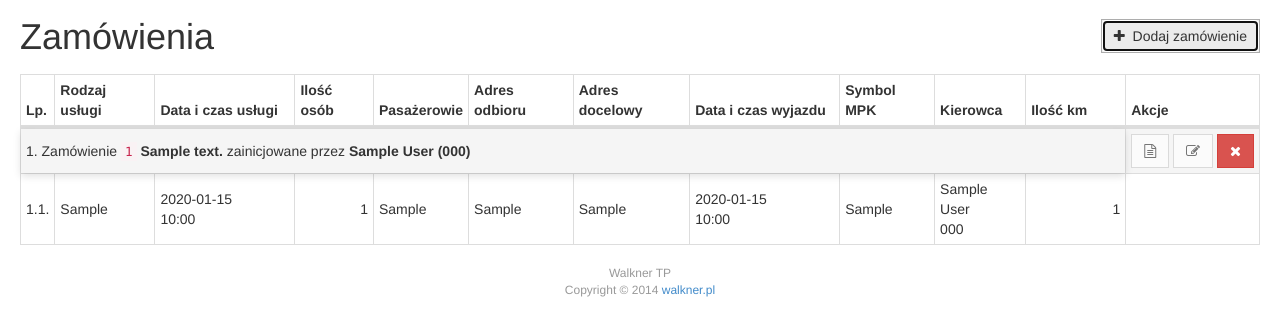
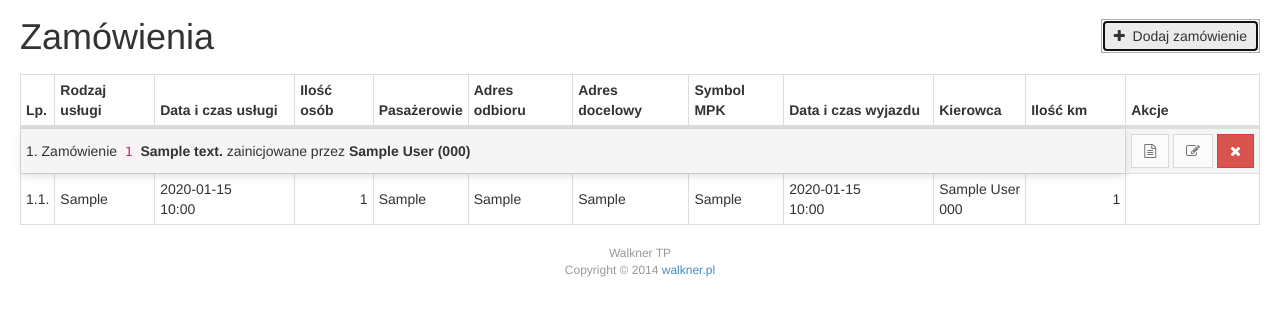
Before and after one commit to morkai/walkner-tp, a PHP site: page /orders in a window 1280 px wide. Shown: the part 51-387 px from the top of the page. Run offline with PHP 8.4, Linux system fonts and the light colour scheme; the visitor is signed in with stand-in values (Sample User, id 1); tables that the repository leaves empty hold one stand-in row (values such as "Sample post"); some libraries are stand-ins or nearby versions.

Commit message:
orders: switched the `symbol` column with the `whenFrom` column.

```diff
--- a/orders/index.php
+++ b/orders/index.php
@@ -206,8 +206,8 @@ td.is-editable:hover {
       <th>Pasażerowie
       <th>Adres odbioru
       <th>Adres docelowy
+      <th>Symbol MPK
       <th>Data i czas wyjazdu
-      <th>Symbol MPK
       <th>Kierowca
       <th>Ilość km
       <th class="actions">Akcje
@@ -243,13 +243,13 @@ td.is-editable:hover {
         <span class="passengers-all"><?= $item->allPassengers ?></span>
       <td class="pre"><?= e($item->from) ?>
       <td class="pre"><?= e($item->to) ?>
+      <td><?= e($item->symbol) ?>
       <td class="whenFrom pre hard <?= $item->driverEditable ? 'is-editable' : '' ?>" title="<?= $item->driverEditable ? 'Kliknij, aby zmienić' : '' ?>"><?= $item->whenFrom ?></td>
-      <td><?= e($item->symbol) ?>
       <td class="driver">
         <? if ($item->showDriverLock): ?>
         <a class="btn btn-success driverLock" href="<?= url_for("/orders/lockDriver.php?id={$item->id}") ?>" title="Kliknij, aby przypisać daną pozycję dla siebie"><i class="fa fa-lock"></i></a>
         <? else: ?>
-        <span class="pre"><?= $item->driver ?></span>
+        <span class="pre hard"><?= $item->driver ?></span>
         <? endif ?>
       </td>
       <td class="km <?= $item->driverEditable ? 'is-editable' : '' ?>" title="<?= $item->driverEditable ? 'Kliknij, aby zmienić' : '' ?>"><?= $item->km ?>
```
